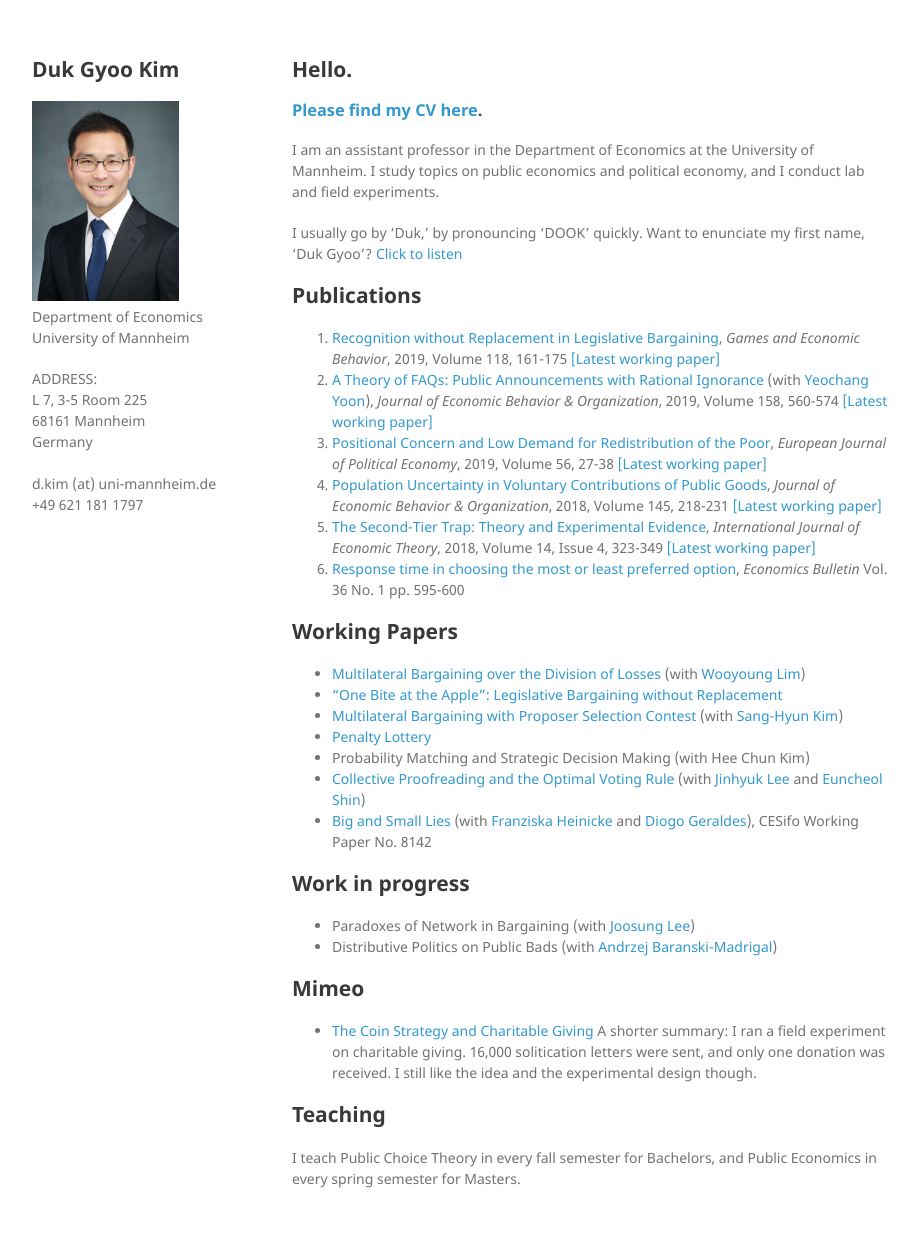
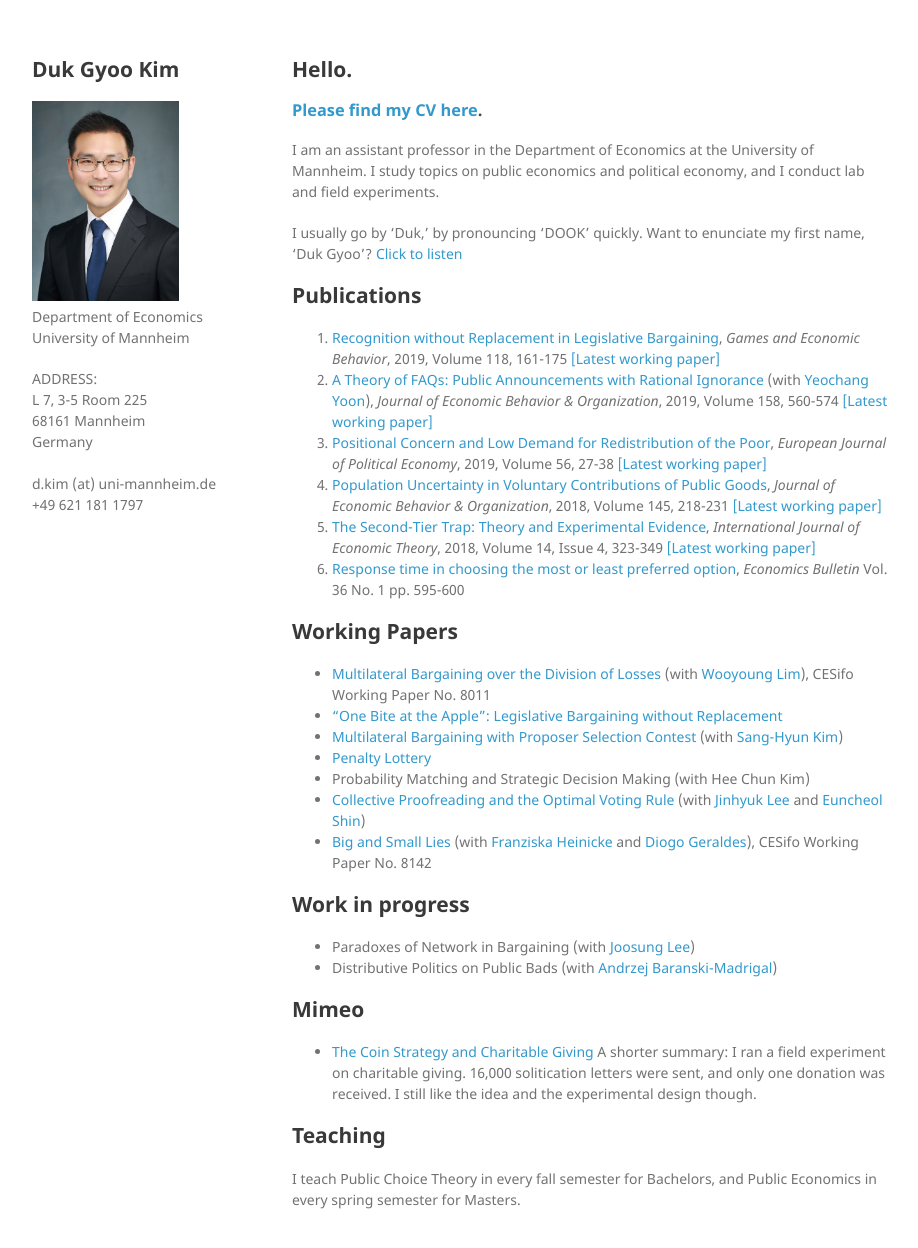
Before and after one commit to kimdukgyoo/kimdukgyoo.github.io, a Jekyll site: the page built from index.md, in a window 1280 px wide and 1280 px high. Shown: the top 1248 px of the window, without its empty margins (178-1096 px from the left). Built offline with Jekyll 4.4.1, drawn with Linux system fonts in a browser that asks for light colours; our own code applies the rules of GitHub Pages for plain Markdown files.

Commit message:
Update index.md

```diff
--- a/index.md
+++ b/index.md
@@ -9,7 +9,6 @@ I usually go by 'Duk,' by pronouncing 'DOOK' quickly. Want to enunciate my first
 
 ## Publications
 1. <a href="https://doi.org/10.1016/j.geb.2019.09.007" target="_blank">Recognition without Replacement in Legislative Bargaining</a>, _Games and Economic Behavior_, 2019, Volume 118, 161-175 <a href="https://kimdukgyoo.github.io/PDFfiles/RecognitionWithoutReplacement.pdf" target="_blank">[Latest working paper]</a>
-<!-- link after Nov 12, 2019. https://doi.org/10.1016/j.geb.2019.09.007 -->
 2. <a href="https://doi.org/10.1016/j.jebo.2018.12.026" target="_blank">A Theory of FAQs: Public Announcements with Rational Ignorance</a> (with <a href="https://sites.google.com/site/yyeochang/" target="_blank">Yeochang Yoon</a>), _Journal of Economic Behavior & Organization_, 2019, Volume 158, 560-574 <a href="https://kimdukgyoo.github.io/PDFfiles/theoryFAQs.pdf" target="_blank">[Latest working paper]</a>
 2. <a href="https://doi.org/10.1016/j.ejpoleco.2018.06.004" target="_blank"> Positional Concern and Low Demand for Redistribution of the Poor</a>, _European Journal of Political Economy_, 2019, Volume 56, 27-38 <a href="https://kimdukgyoo.github.io/PDFfiles/ECP.pdf" target="_blank">[Latest working paper]</a>
 3. <a href="https://doi.org/10.1016/j.jebo.2017.10.009" target="_blank"> Population Uncertainty in Voluntary Contributions of Public Goods</a>, _Journal of Economic Behavior & Organization_, 2018, Volume 145, 218-231 <a href="https://kimdukgyoo.github.io/PDFfiles/PopulationUncertaintyInVolutaryContributions-Elsevier.pdf" target="_blank">[Latest working paper]</a>
@@ -18,7 +17,7 @@ I usually go by 'Duk,' by pronouncing 'DOOK' quickly. Want to enunciate my first
 <!--6. Why Are the Poor Conservative? (with Paul Moon Sub Choi), _Korean Journal of Economics_, 2015, Vol.22(1), pp. 15-24-->
 
 ## Working Papers
-* <a href="https://www.cesifo.org/DocDL/cesifo1_wp8011.pdf" target="_blank">Multilateral Bargaining over the Division of Losses</a> (with <a href="http://wooyoung.people.ust.hk/" target="_blank">Wooyoung Lim</a>)
+* <a href="https://www.cesifo.org/DocDL/cesifo1_wp8011.pdf" target="_blank">Multilateral Bargaining over the Division of Losses</a> (with <a href="http://wooyoung.people.ust.hk/" target="_blank">Wooyoung Lim</a>), CESifo Working Paper No. 8011
 * <a href="https://kimdukgyoo.github.io/PDFfiles/OneBiteAtTheApple.pdf" target="_blank"> "One Bite at the Apple": Legislative Bargaining without Replacement</a>
 * <a href="https://kimdukgyoo.github.io/PDFfiles/MBContest.pdf" target="_blank">Multilateral Bargaining with Proposer Selection Contest</a> (with <a href="https://sites.google.com/site/sanghyunkim46/research" target="_blank">Sang-Hyun Kim</a>)
 * <a href="https://kimdukgyoo.github.io/PDFfiles/penalty-lottery.pdf" target="_blank"> Penalty Lottery </a>
```
